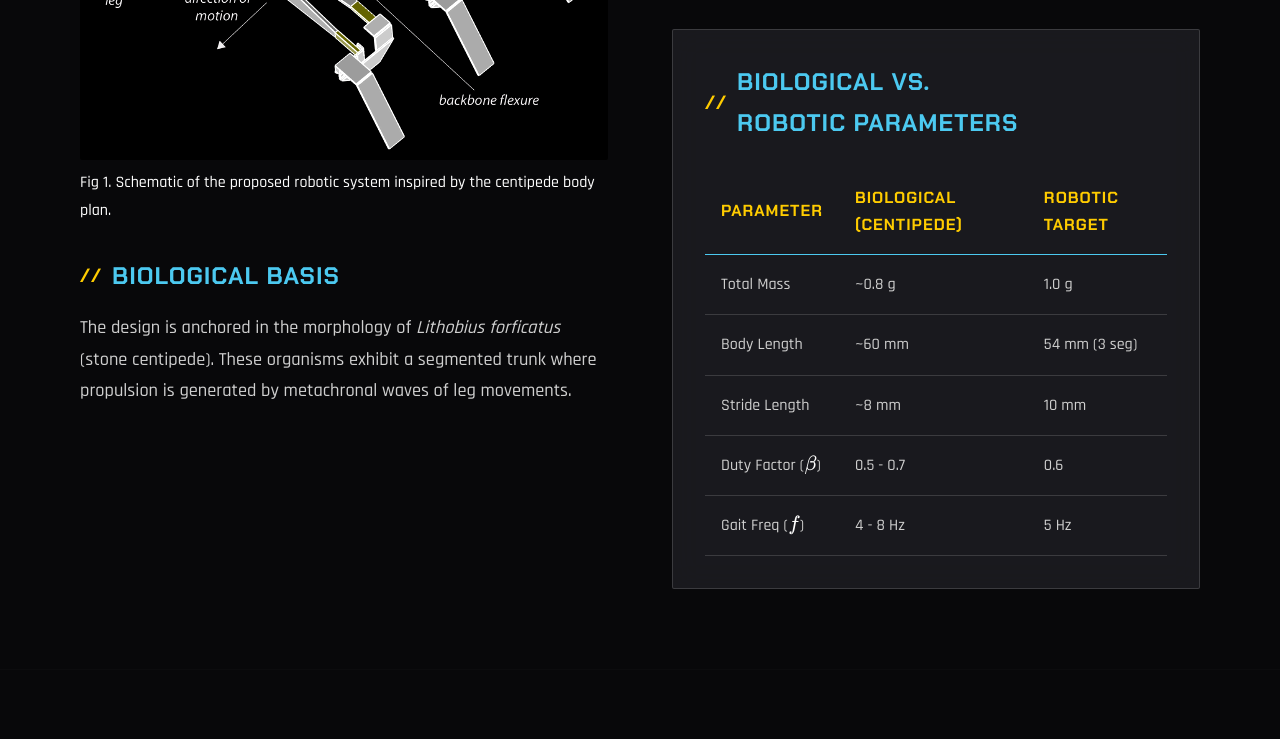
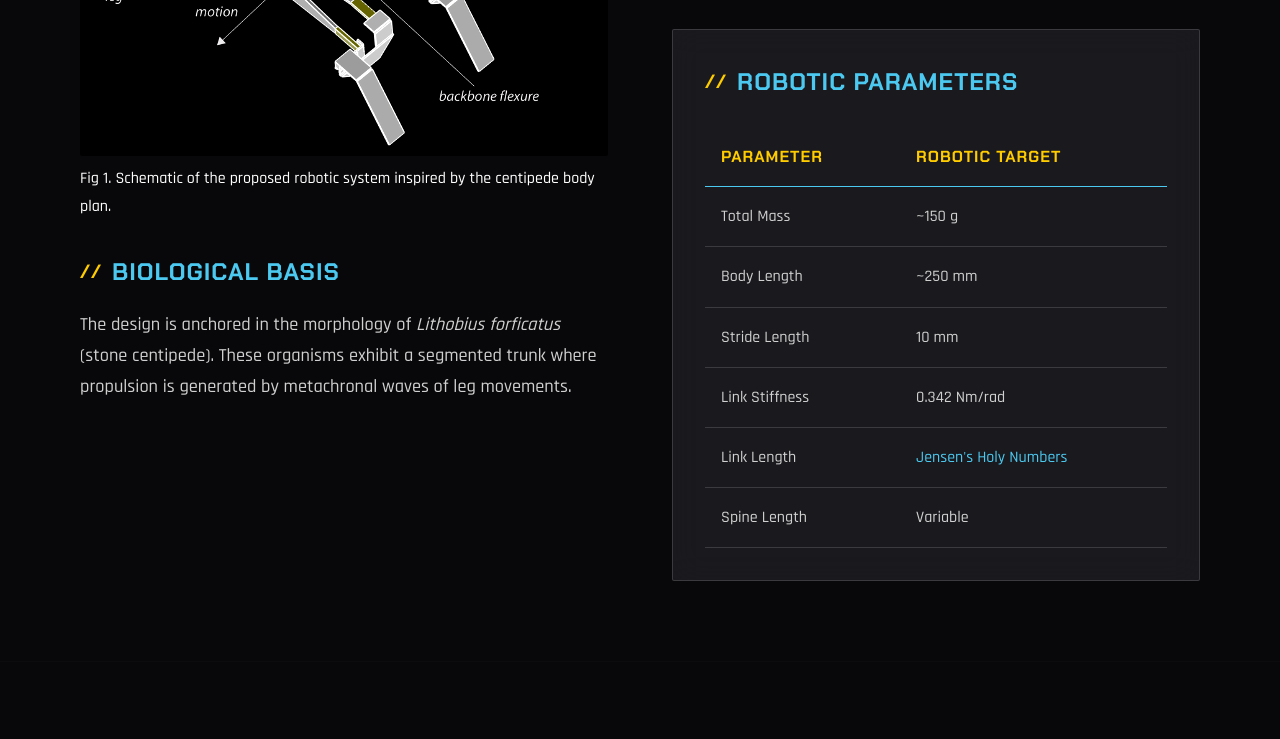
Before and after one commit to RAS557-Jansen-Spine/Robot, a plain HTML site: page index.html in a window 1280 px wide. Shown: the part 3159-3898 px from the top of the page. Drawn offline with nearby package versions, Linux system fonts and the light colour scheme; a script that the page names is missing.

Commit message:
Update robot parameters table

```diff
--- a/css/style.css
+++ b/css/style.css
@@ -227,7 +227,8 @@ section {
    Actually, let's make #hero a section too or handle it in JS.
    For now, let's assume #hero is the "Home" tab. */
 #hero {
-    display: flex; /* Hero uses flex */
+    display: flex;
+    /* Hero uses flex */
     animation: fadeInSection 0.5s ease-out;
 }
 
@@ -621,10 +622,22 @@ mjx-container {
 /* Footer */
 footer {
     border-top: 1px solid var(--bg-card-border);
-    padding: var(--space-lg) 0;
+    padding: var(--space-md) 0;
     text-align: center;
     color: var(--text-muted);
     background: #000;
+}
+
+footer p {
+    max-width: 100%;
+}
+
+.footer-credit {
+    font-size: 1rem;
+    margin-top: 0.5rem;
+    color: var(--accent-secondary);
+    font-family: var(--font-mono);
+    opacity: 0.8;
 }
 
 /* Responsive */
--- a/index.html
+++ b/index.html
@@ -143,37 +143,38 @@
                     </ul>
 
                     <div class="card" style="margin-top: var(--space-md);">
-                        <h3>Biological vs. Robotic Parameters</h3>
+                        <h3>Robotic Parameters</h3>
                         <table class="data-table">
                             <tr>
                                 <th>Parameter</th>
-                                <th>Biological (Centipede)</th>
                                 <th>Robotic Target</th>
                             </tr>
                             <tr>
                                 <td>Total Mass</td>
-                                <td>~0.8 g</td>
-                                <td>1.0 g</td>
+                                <td>~150 g</td>
                             </tr>
                             <tr>
                                 <td>Body Length</td>
-                                <td>~60 mm</td>
-                                <td>54 mm (3 seg)</td>
+                                <td>~250 mm</td>
                             </tr>
                             <tr>
                                 <td>Stride Length</td>
-                                <td>~8 mm</td>
                                 <td>10 mm</td>
                             </tr>
                             <tr>
-                                <td>Duty Factor (\(\beta\))</td>
-                                <td>0.5 - 0.7</td>
-                                <td>0.6</td>
+                                <td>Link Stiffness</td>
+                                <td>0.342 Nm/rad</td>
                             </tr>
                             <tr>
-                                <td>Gait Freq (\(f\))</td>
-                                <td>4 - 8 Hz</td>
-                                <td>5 Hz</td>
+                                <td>Link Length</td>
+                                <td><a href="https://javalab.org/en/theo_jansen_en/">Jensen's
+                                        Holy Numbers</a></td>
+                            </tr>
+                            <tr>
+                                <td>
+                                    Spine Length
+                                </td>
+                                <td>Variable</td>
                             </tr>
                         </table>
                     </div>
@@ -415,7 +416,7 @@
     <footer>
         <div class="container">
             <p>&copy; 2025 Team 01 - RAS 557 Final Project</p>
-            <p style="font-size: 0.8rem; margin-top: 0.5rem;">Built with Bio-Mech Aesthetics</p>
+            <p class="footer-credit">Built for RAS-557, Team-01</p>
         </div>
     </footer>
 
```
